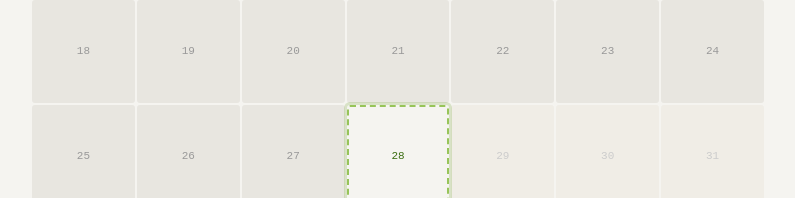
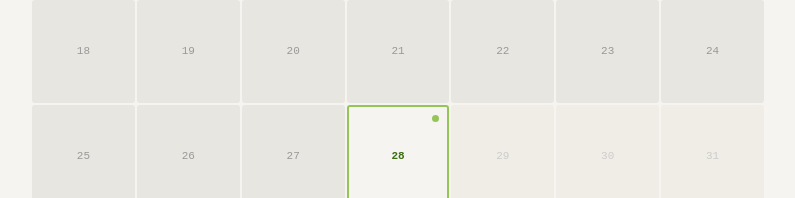
Before and after one commit to zhaozixuan03/zixuanzhao, a Next.js app: page / in a window 1280 px wide. Shown: the part 754-952 px from the top of the page, without its empty margins (242-1037 px from the left). Built offline with nearby package versions, Linux system fonts and the light colour scheme; no server answers; the database is empty.

Commit message:
fix: today marker, hover

```diff
--- a/components/ContributionGrid.tsx
+++ b/components/ContributionGrid.tsx
@@ -119,20 +119,14 @@ export default function ContributionGrid({ dates, totalPosts, totalWords }: Prop
     const isToday = cell.key === todayKey && isCurrentMonth
     if (isToday) {
       const wrote = (counts[todayKey] || 0) > 0
-      const todayBase: React.CSSProperties = {
-        boxShadow: '0 0 0 3px rgba(99,153,34,0.2)',
-        position: 'relative',
-        zIndex: 1,
-        fontWeight: 500,
-      }
       if (wrote) {
-        return { ...todayBase, background: '#3B6D11', color: '#EAF3DE' }
+        return { position: 'relative', zIndex: 1, background: '#3B6D11', color: '#EAF3DE', fontWeight: 500 }
       }
       return {
-        ...todayBase,
-        background: 'transparent',
-        border: '2.5px dashed #97C459',
-        color: '#3B6D11',
+        position: 'relative', zIndex: 1,
+        background: '#f5f4f0',
+        border: '2px solid #97C459',
+        color: '#3B6D11', fontWeight: 600,
       }
     }
     if (cell.isFuture) return { background: '#f0ede6', color: '#ccc' }
@@ -197,22 +191,38 @@ export default function ContributionGrid({ dates, totalPosts, totalWords }: Prop
       <div className="flex flex-col gap-[2px]">
         {weeks.map((row, wi) => (
           <div key={wi} className="grid grid-cols-7 gap-[2px]">
-            {row.map((cell, di) => (
+            {row.map((cell, di) => {
+              const isToday = cell.key === todayKey && isCurrentMonth
+              const dotColor = (counts[todayKey] || 0) > 0 ? 'white' : '#97C459'
+              return (
                 <div
                   key={di}
                   title={tooltipText(cell)}
-                className="rounded-[3px] flex items-center justify-center transition-transform hover:scale-[1.06] cursor-default"
+                  className={`rounded-[3px] flex items-center justify-center ${
+                    cell.inMonth
+                      ? 'hover:scale-[1.05] hover:shadow-[0_2px_8px_rgba(0,0,0,0.1)] cursor-pointer'
+                      : 'cursor-default'
+                  }`}
                   style={{
                     aspectRatio: '1',
                     fontSize: 11,
                     fontFamily: 'monospace',
                     userSelect: 'none',
+                    transition: 'transform 0.15s, box-shadow 0.15s',
                     ...cellStyle(cell),
                   }}
                 >
+                  {isToday && (
+                    <div style={{
+                      position: 'absolute', top: 8, right: 8,
+                      width: 7, height: 7, borderRadius: '50%',
+                      background: dotColor, pointerEvents: 'none',
+                    }} />
+                  )}
                   {cell.inMonth ? cell.dayOfMonth : ''}
                 </div>
-            ))}
+              )
+            })}
           </div>
         ))}
       </div>
```
Lines whose indentation alone changed are shown as unchanged.
